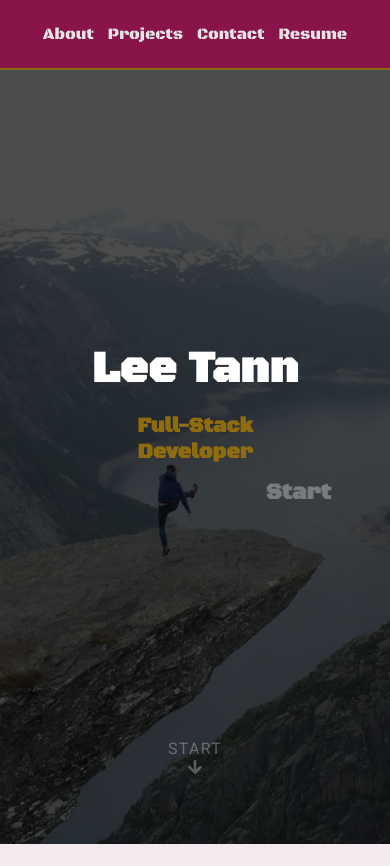
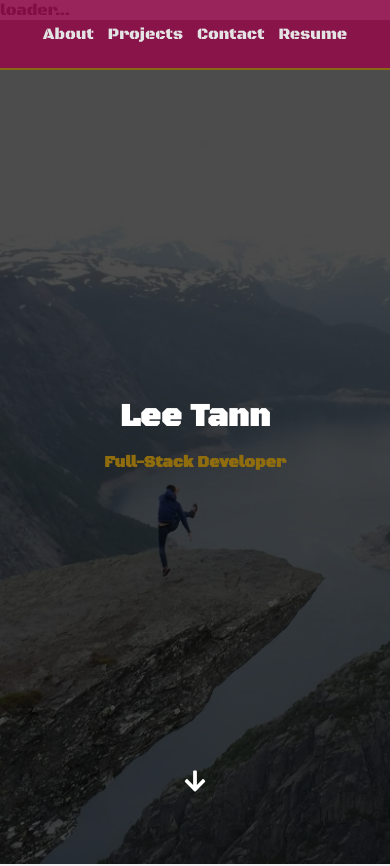
Before and after one commit to LeeTann/leetann-portfolio, a React (Create React App) app: page / in a window 390 px wide. Shown: the top 866 px of the page. Built offline with nearby package versions, Linux system fonts and the light colour scheme; the HTML template or start-up script is replaced by a standard one.

Commit message:
Removed some animation

```diff
--- a/public/index.html
+++ b/public/index.html
@@ -13,6 +13,7 @@
     <link rel="manifest" href="%PUBLIC_URL%/manifest.json" />
 
     <link href="https://fonts.googleapis.com/css?family=Black+Ops+One|Roboto&display=swap" rel="stylesheet">
+    <link rel="stylesheet" href="https://cdnjs.cloudflare.com/ajax/libs/font-awesome/4.7.0/css/font-awesome.min.css">
 
     <title>LeeTann</title>
   </head>
--- a/src/App.js
+++ b/src/App.js
@@ -9,6 +9,7 @@ import Hero from './components/hero/Hero';
 function App() {
   return (
     <div className="App">
+      <div className="loader hidden">loader...</div>
       <Nav />
       <Hero />
       <About />
--- a/src/components/hero/Hero.js
+++ b/src/components/hero/Hero.js
@@ -1,5 +1,5 @@
 import React from 'react'
-import { FaArrowDown, FaArrowUp, FaArrowLeft, FaArrowRight } from 'react-icons/fa'
+import { FaArrowDown } from 'react-icons/fa'
 import { Link } from 'react-scroll'
 import './hero.css'
 
@@ -12,21 +12,7 @@ export default function Hero() {
                     <div className="landing-inner">
                         <h1 className="hero-heading">Lee Tann</h1>
                         <h2 className="hero-sub">Full-Stack Developer</h2>
-                        <h5>
-                          <span><FaArrowUp /></span>
-                          <span><FaArrowUp /></span>
-                          <span><FaArrowDown /></span>
-                          <span><FaArrowDown /></span>
-                          <span><FaArrowLeft /></span>
-                          <span><FaArrowRight /></span>
-                          <span><FaArrowLeft /></span>
-                          <span><FaArrowRight /></span>
-                          <span>B</span>
-                          <span>A</span>
-                          <span>Select</span>
-                          <span>Start</span>
-                        </h5>
-                        <p className="start-btn"><Link to="about" spy={true} smooth={true} offset={-70} duration={700}>START<br/><FaArrowDown /></Link></p>
+                        <p className="start-btn"><Link to="about" spy={true} smooth={true} offset={-70} duration={700}><FaArrowDown /></Link></p>
                     </div>
                 </div>
             </section>
--- a/src/components/hero/hero.css
+++ b/src/components/hero/hero.css
@@ -38,30 +38,17 @@
 }
 
 .hero-heading {
-    font-size: 4rem;
+    font-size: 3rem;
     position: relative;
-    animation: hero;
-    animation-duration: 1.5s;
-    animation-fill-mode: forwards;
 }
-@keyframes hero {
-    0% {top: -400px}
-    100% {top: 0}
-}
+
 
 .hero-sub {
     font-size: 1.3rem;
-    margin: 1rem 0;
+    margin: 15px 0;
     width: 60%;
     position: relative;
-    animation: hero-sub;
-    animation-duration: 2s;
-    animation-fill-mode: forwards;
     color: var(--secondary-color);
-}
-@keyframes hero-sub {
-  0% {left: -1200px}
-  100% {left: 0}
 }
 
 h5 {
@@ -73,78 +60,14 @@ h5 {
 h5 span {
   opacity: 0;
   display: inline-block;
-  animation: animate 1s linear forwards;
   position: relative;
-}
-
-@keyframes animate {
-  0% {
-    opactiy: 0;
-    filter: blur(10px);
-  }
-  50% {
-    opacity: 1;
-    transform: scale(2);
-    filter: blur(0px);
-  }
-  100% {
-    opacity: 0;
-  }
-}
-
-h5 span:nth-child(1) {
-  animation-delay: .5s
-}
-h5 span:nth-child(2) {
-  animation-delay: 1s;
-}
-h5 span:nth-child(3) {
-  animation-delay: 1.5s
-}
-h5 span:nth-child(4) {
-  animation-delay: 2s
-}
-h5 span:nth-child(5) {
-  animation-delay: 2.5s
-}
-h5 span:nth-child(6) {
-  animation-delay: 3s;
-}
-h5 span:nth-child(7) {
-  animation-delay: 3.5s;
-}
-h5 span:nth-child(8) {
-  animation-delay: 4s;
-}
-h5 span:nth-child(9) {
-  animation-delay: 4.5s
-}
-h5 span:nth-child(10) {
-  animation-delay: 5s;
-}
-h5 span:nth-child(11) {
-  animation-delay: 5.5s;
-}
-h5 span:nth-child(12) {
-  animation-delay: 6s;
 }
 
 .start-btn {
   position: absolute;
   bottom: 4rem;
-  animation: button 1s linear forwards;
-  animation-delay: 6.5s;
-  opacity: 0;
   cursor: pointer;
-}
-
-@keyframes button {
-  0% {
-    opacity: 0;
-  }
-  100% {
-    opacity: 1;
-  }
+  font-size: 1.5rem;
 }
 
 .start-btn:hover {
@@ -153,6 +76,11 @@ h5 span:nth-child(12) {
 
 @media (max-width: 400px) {
     .hero-heading {
-        font-size: 2.75rem;
+      font-size: 2rem;
+    }
+
+    .hero-sub {
+      font-size: 1rem;
+      width: auto;
     }
 }
--- a/src/components/nav/Nav.js
+++ b/src/components/nav/Nav.js
@@ -13,7 +13,7 @@ export default function Nav() {
                     <li className="nav-item"><Link to="about" spy={true} smooth={true} offset={-70} duration={700}>About</Link></li>
                     <li className="nav-item"><Link to="projects" spy={true} smooth={true} offset={-70} duration={700}>Projects</Link></li>
                     <li className="nav-item"><Link to="contact" spy={true} smooth={true} offset={-70} duration={700}>Contact</Link></li>
-                    <li className="nav-item"><a href="https://resume.creddle.io/resume/93vhhbh9qu7" rel="noopener noreferrer">Resume</a></li>
+                    <li className="nav-item"><a href="https://resume.creddle.io/resume/93vhhbh9qu7" rel="noopener noreferrer" target="_blank">Resume</a></li>
                 </ul>
                 <div>
                     <img src="mylogo2.png" alt="logo" className="logo2" />
--- a/src/components/projects/Projects.js
+++ b/src/components/projects/Projects.js
@@ -7,7 +7,6 @@ export default function Projects() {
         <div className="projects">
             <h3>Projects</h3>
             <div className="cards-container">
-                <Fade left>
                     <div className="card">
                         <img src="images/pencil1.png" alt="card img" className="card-img" />
                         <h1>Pencil</h1>
@@ -36,9 +35,7 @@ export default function Projects() {
                             </a>
                         </div>
                     </div>
-                </Fade>
 
-                <Fade top>
                     <div className="card">
                         <img src="images/inquiry.png" alt="card img" className="card-img" />
                         <h1>Inquiry</h1>
@@ -66,9 +63,7 @@ export default function Projects() {
                             </a>
                         </div>
                     </div>
-                </Fade>
 
-                <Fade right>
                     <div className="card">
                         <img src="images/covid19.png" alt="card img" className="card-img" />
                         <h1>Covid-19 Tracker</h1>
@@ -95,9 +90,7 @@ export default function Projects() {
                             </a>
                         </div>
                     </div>
-                </Fade>
 
-                <Fade top>
                     <div className="card">
                         <img src="images/expense-tracker.png" alt="card img" className="card-img" />
                         <h1>Expense Tracker</h1>
@@ -124,9 +117,7 @@ export default function Projects() {
                             </a>
                         </div>
                     </div>
-                </Fade>
 
-                <Fade right>
                     <div className="card">
 
                         <img src="images/socialape1.png" alt="card img" className="card-img" />
@@ -153,9 +144,7 @@ export default function Projects() {
                             <button className="btn">Incoming</button>
                         </div>
                     </div>
-                </Fade>
 
-                <Fade left>
                     <div className="card">
                         <img src="images/gameoflife1.png" alt="card img" className="card-img" />
                         <h1>Game of Life</h1>
@@ -183,7 +172,6 @@ export default function Projects() {
                             </a>
                         </div>
                     </div>
-                </Fade>
             </div>
         </div>
     )
```
